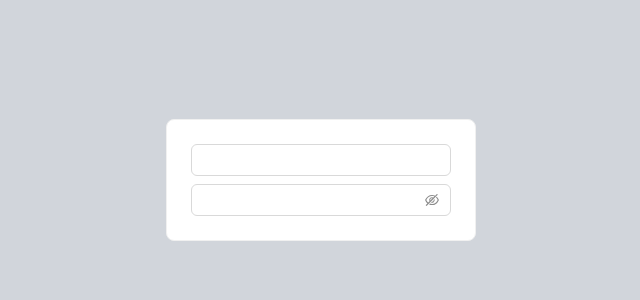
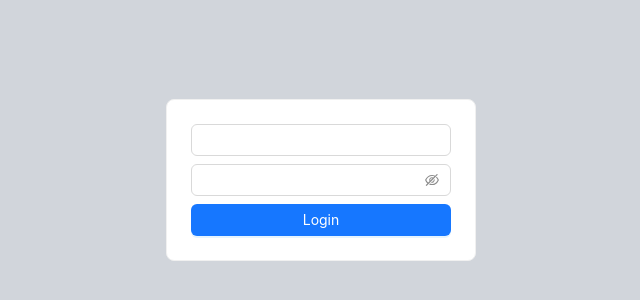
Before and after one commit to TheMineWay/balancia, a React (Vite) app in the folder apps/client/: page / in a window 1280 px wide. Shown: the part 220-520 px from the top of the page, without its empty margins (319-959 px from the left). Built offline with nearby package versions, Linux system fonts and the light colour scheme.

Commit message:
feat: :sparkles: implement login form with password, enhance translation support, and update API mutation handling

```diff
--- a/apps/client/src/components/core/auth/forms/with-password/auth-with-password.form.tsx
+++ b/apps/client/src/components/core/auth/forms/with-password/auth-with-password.form.tsx
@@ -1,6 +1,8 @@
 import { zodResolver } from "@hookform/resolvers/zod";
+import { useLogin } from "@hooks/core/auth/use-login.mutation";
+import { useTranslation } from "@i18n/use-translation";
 import { AuthContextInfo } from "@providers/core/auth/auth.provider";
-import { Input } from "antd";
+import { Button, Input } from "antd";
 import { useForm } from "react-hook-form";
 import Zod, { string } from "zod";
 
@@ -16,14 +18,23 @@ const SCHEMA = Zod.object({
 type FormData = Zod.infer<typeof SCHEMA>;
 
 export default function AuthWithPasswordForm({ onSuccess }: Readonly<Props>) {
-  const { register } = useForm<FormData>({
+  const { t } = useTranslation("auth");
+  const { mutate, isPending } = useLogin();
+
+  const { register, handleSubmit } = useForm<FormData>({
     resolver: zodResolver(SCHEMA),
   });
 
   return (
-    <form className="flex flex-col gap-2">
+    <form
+      className="flex flex-col gap-2"
+      onSubmit={handleSubmit((data) => mutate(data, { onSuccess }))}
+    >
       <Input {...register("username")} />
       <Input.Password {...register("password")} />
+      <Button type="primary" disabled={isPending} htmlType="submit">
+        {t().forms["login-with-password"].Submit}
+      </Button>
     </form>
   );
 }
--- a/apps/client/src/hooks/core/auth/use-login.mutation.tsx
+++ b/apps/client/src/hooks/core/auth/use-login.mutation.tsx
@@ -1,3 +1,4 @@
+import { AuthContextInfo } from "@providers/core/auth/auth.provider";
 import { CONTROLLERS, getEndpointRequest } from "@shared/api-definition";
 import { useMutation } from "@tanstack/react-query";
 import axios from "axios";
@@ -10,9 +11,16 @@ interface Data {
 export const useLogin = () =>
   useMutation({
     mutationFn: async (data: Data) =>
-      await axios.request<null>(
-        getEndpointRequest("http://localhost:3000", CONTROLLERS.auth, "login", {
-          config: { data },
-        })
-      ),
+      (
+        await axios.request<AuthContextInfo>(
+          getEndpointRequest(
+            "http://localhost:3000",
+            CONTROLLERS.auth,
+            "login",
+            {
+              config: { data },
+            }
+          )
+        )
+      ).data,
   });
--- /dev/null
+++ b/apps/client/src/i18n/locales/en-us/auth.json
@@ -0,0 +1,8 @@
+{
+  "forms": {
+    "login-with-password": {
+      "fields": {},
+      "Submit": "Login"
+    }
+  }
+}
--- a/apps/client/src/i18n/locales/en-us/en-us.locale.ts
+++ b/apps/client/src/i18n/locales/en-us/en-us.locale.ts
@@ -1,7 +1,9 @@
+import auth from "./auth.json";
 import common from "./common.json";
 
 const EN_US = {
   common,
+  auth,
 };
 
 export default EN_US;
--- a/apps/client/src/i18n/use-translation.tsx
+++ b/apps/client/src/i18n/use-translation.tsx
@@ -1,10 +1,10 @@
 import { LocaleContent, LocaleKey } from "@i18n/locales/locales.ts";
 import { useLanguageContext } from "@providers/core/language/language.provider";
 
-export const useTranslation = (locale: Readonly<LocaleKey>) => {
+export const useTranslation = <K extends Readonly<LocaleKey>>(locale: K) => {
   const { translations } = useLanguageContext();
 
-  const t = () => translations?.[locale] as LocaleContent<typeof locale>;
+  const t = () => translations?.[locale] as LocaleContent<K>;
 
   return {
     t,
```
